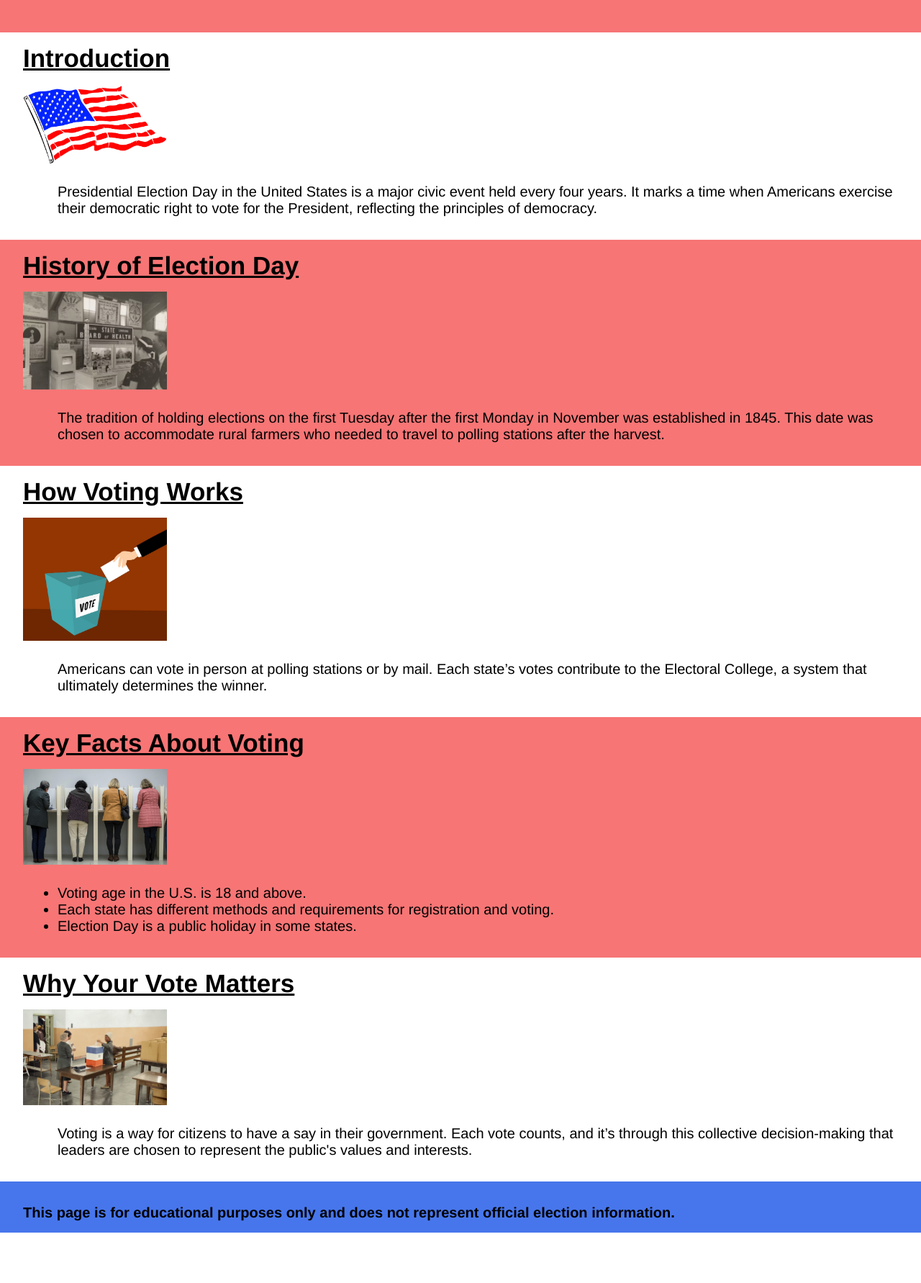
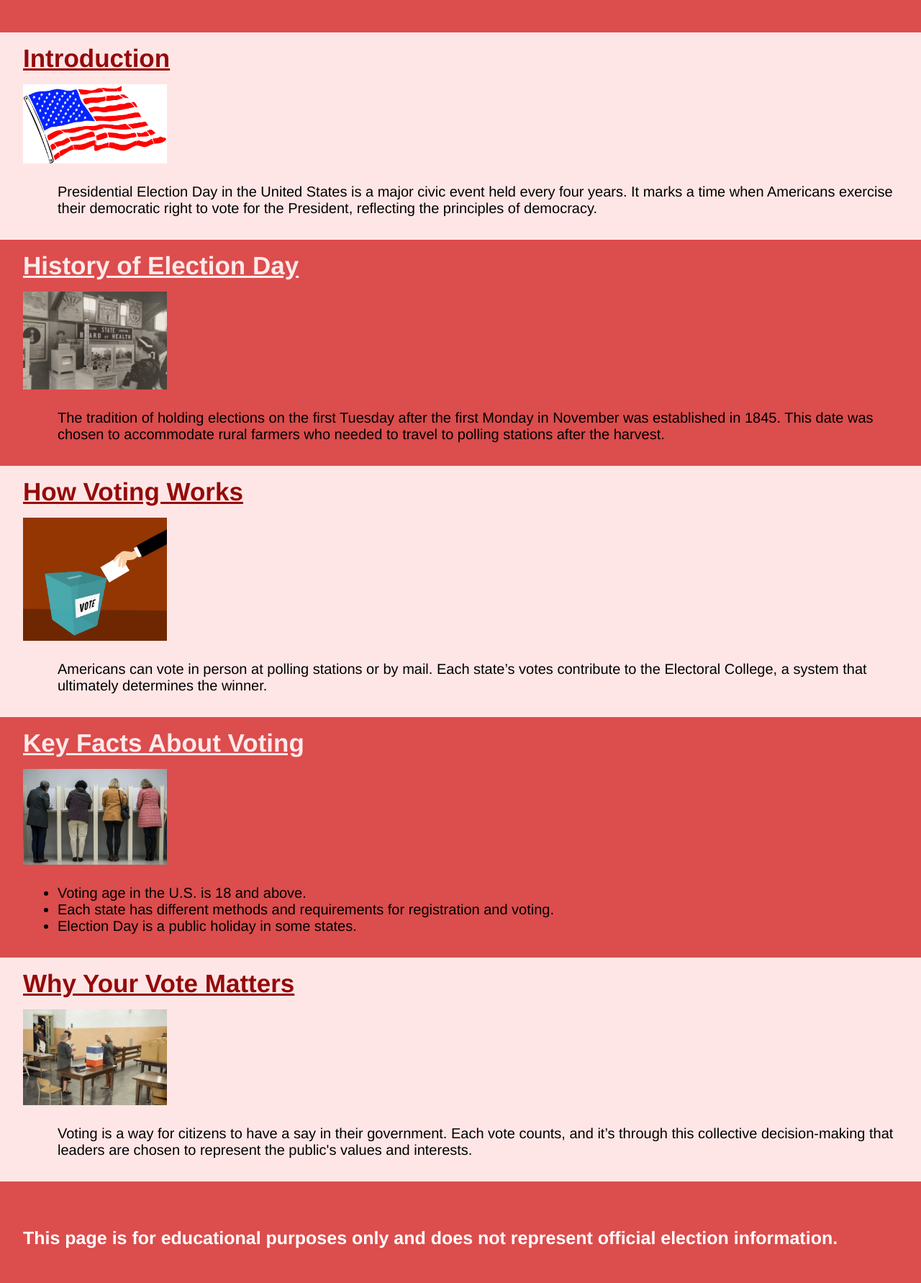
Before and after one commit to SlightyBurntSteak/electionDays, a plain HTML site: page index.html in a window 1280 px wide. Shown: the part 429-2211 px from the top of the page at 72% size. Before the commit the page ends 2141 px from the top, so only its background shows below. Drawn offline with Linux system fonts and the light colour scheme.

Commit message:
almostFinished

```diff
--- a/css/style.css
+++ b/css/style.css
@@ -20,7 +20,7 @@
 }
 
 nav {
-    background-color: #4776ec;
+    background-color: #2450c9;
     padding: 1rem;
 }
 
@@ -43,7 +43,7 @@ nav {
 }
 
 .nav-menu a:hover {
-    background-color: #3660bb;
+    background-color: #2b60d3;
 }
 /* Logo */
 
@@ -51,10 +51,10 @@ nav {
     display: flex;
     justify-content: space-between; /* Logo Left, menu right */
     align-items: center;
-    background-color: #4776ec;
+    background-color: #3c68d5;
 }
 .logo {
-    margin-left: 1rem;
+    padding-left: 1rem;
 }
 /* Main */
 main {
@@ -64,22 +64,33 @@ main {
 .head {
     padding: 3rem;
     text-align: center;
-    background-color: #f77575;
+    background-color: #dc4d4d;
 }
 h1 {
+    color: #ffeaea;
     font-size: 40px;
     padding-bottom: 1rem;
 }
 
 h2 {
+    color: #ffffff;
     font-size: 35px;
     padding-bottom: 1rem;
 }
+
+p {
+    font-weight: light;
+}
+
 /* Home */
 
 .home {
     padding-bottom: 2rem;
-    background-color: #ffffff;
+    background-color: #ffe6e6;
+}
+
+.home h2 {
+    color: #950a0a;
 }
 
 .home-top {
@@ -97,7 +108,11 @@ h2 {
 
 .history {
      padding-bottom: 2rem;
-     background-color: #f77575;
+     background-color: #dc4d4d;
+}
+
+.history h2 {
+    color: #ffeaea;
 }
 
 .history-top {
@@ -115,7 +130,11 @@ h2 {
 
 .voting {
     padding-bottom: 2rem;
-    background-color: #ffffff;
+    background-color: #ffe6e6;
+}
+
+.voting h2 {
+    color: #950a0a;
 }
 
 .voting-top {
@@ -133,7 +152,11 @@ h2 {
 
 .facts {
      padding-bottom: 2rem;
-     background-color: #f77575;
+     background-color: #dc4d4d;
+}
+
+.facts h2 {
+    color: #ffeaea;
 }
 
 .facts-top {
@@ -151,7 +174,11 @@ h2 {
 
 .matters {
     padding-bottom: 2rem;
-    background-color: #ffffff;
+    background-color: #ffe6e6;
+}
+
+.matters h2 {
+    color: #950a0a;
 }
 
 .matters-top {
@@ -169,13 +196,14 @@ h2 {
 
 footer {
     padding-top: 2rem;
-    background-color: #4776ec;
+    background-color: #dc4d4d;
     padding-bottom: 1rem;
 }
 
 footer p {
-    margin-left: 2rem;
+    margin: 2rem;
     font-family: 'Franklin Gothic Medium', 'Arial Narrow', Arial, sans-serif;
-    font-size: 20px;
+    font-size: 25px;
+    color: white;
+
 }
-}
```
